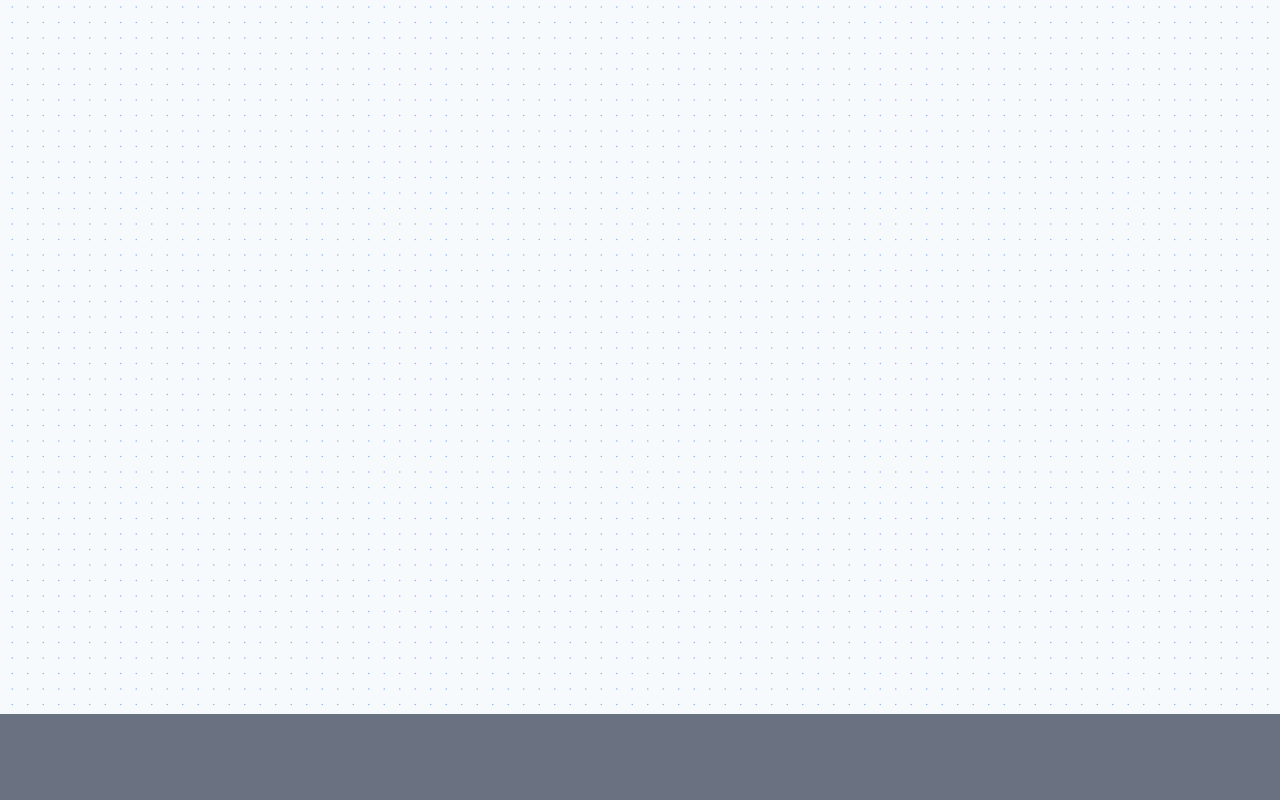
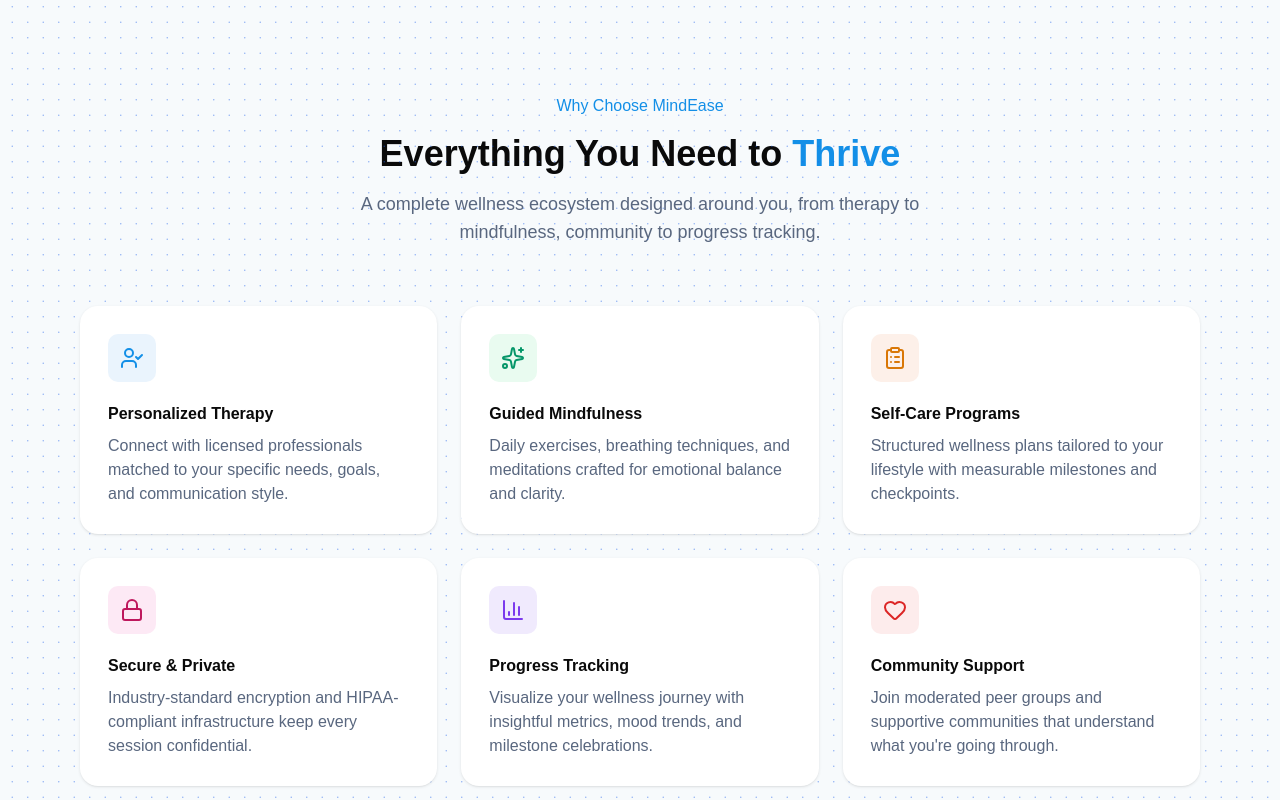
Before and after one commit to jianb14/MindEase, a React (Vite) app: page / in a window 1280 px wide. Shown: the part 1080-1880 px from the top of the page. Built offline with nearby package versions, Linux system fonts and the light colour scheme.

Commit message:
add why choose section

```diff
--- a/index.html
+++ b/index.html
@@ -2,7 +2,7 @@
 <html lang="en">
   <head>
     <meta charset="UTF-8" />
-    <link rel="icon" href="/favicon.png" type="image/png" />
+    <link rel="icon" href="/logo.ico" type="image/png" />
     <meta name="viewport" content="width=device-width, initial-scale=1.0" />
 
     <link rel="preconnect" href="https://fonts.googleapis.com">
--- a/src/features/home/LogoMarquee.jsx
+++ b/src/features/home/LogoMarquee.jsx
@@ -16,7 +16,7 @@ const logos = [
 export default function LogoMarquee() {
     return (
         <section className="relative bg-bg-primary w-full">
-            <div className="py-5">
+            <div className="pb-15">
                 <LogoLoop
                     logos={logos}
                     speed={60}
--- a/src/features/home/WhyChoose.jsx
+++ b/src/features/home/WhyChoose.jsx
@@ -1,10 +1,92 @@
-
+import {
+    UserCheck,
+    Sparkles,
+    ClipboardList,
+    Lock,
+    ChartColumn,
+    Heart,
+} from "lucide-react"
 
 export default function WhyChoose() {
     return(
 
-        <section className="relative  bg-bg-primary h-screen w-full">
+        <section className="relative bg-bg-primary w-full flex justify-center py-40 px-4 lg:px-10">
+            <div>
+                <div className="mx-0 lg:mx-50 mb-15">
+                    <p className="font-medium text-text-accent text-center mb-4">Why Choose MindEase</p>
+                    <h1 className="font-black text-4xl text-center mb-4">Everything You Need to <span className="text-text-accent">Thrive</span></h1>
+                    <p className="text-lg text-text-secondary text-center mx-0 sm:mx-10 md:mx-15 lg:mx-20">A complete wellness ecosystem designed around you, from therapy to mindfulness, community to progress tracking.</p>
+                </div>
 
+                <div className="grid grid-cols-1 lg:grid-cols-3 sm:grid-cols-2 grid-rows-2 gap-6 sm:mx-6 md:mx-10 mx-0">
+                    <div className="bg-white z-2 p-7 rounded-2xl shadow">
+                        <div className="h-12 w-12 flex justify-center items-center bg-blue-ghost rounded-lg mb-5">
+                            <UserCheck
+                                size={24}
+                                className="text-text-accent"
+                            />
+                        </div>
+                        <h4 className="font-bold mb-2">Personalized Therapy</h4>
+                        <p className="text-text-secondary">Connect with licensed professionals matched to your specific needs, goals, and communication style.</p>
+                    </div>
+
+                    <div className="bg-white z-2 p-7 rounded-2xl shadow">
+                        <div className="h-12 w-12 flex justify-center items-center bg-green-ghost rounded-lg mb-5">
+                            <Sparkles
+                                size={24}
+                                className="text-green"
+                            />
+                        </div>
+                        <h4 className="font-bold mb-2">Guided Mindfulness</h4>
+                        <p className="text-text-secondary">Daily exercises, breathing techniques, and meditations crafted for emotional balance and clarity.</p>
+                    </div>
+
+                    <div className="bg-white z-2 p-7 rounded-2xl shadow">
+                        <div className="h-12 w-12 flex justify-center items-center bg-orange-ghost rounded-lg mb-5 group-hover:scale-125">
+                            <ClipboardList
+                                size={24}
+                                className="text-orange"
+                            />
+                        </div>
+                        <h4 className="font-bold mb-2">Self-Care Programs</h4>
+                        <p className="text-text-secondary">Structured wellness plans tailored to your lifestyle with measurable milestones and checkpoints.</p>
+                    </div>
+
+                    <div className="bg-white z-2 p-7 rounded-2xl shadow">
+                        <div className="h-12 w-12 flex justify-center items-center bg-rose-ghost rounded-lg mb-5">
+                            <Lock
+                                size={24}
+                                className="text-rose"
+                            />
+                        </div>
+                        <h4 className="font-bold mb-2">Secure & Private</h4>
+                        <p className="text-text-secondary">Industry-standard encryption and HIPAA-compliant infrastructure keep every session confidential.</p>
+                    </div>
+
+                    <div className="bg-white z-2 p-7 rounded-2xl shadow">
+                        <div className="h-12 w-12 flex justify-center items-center bg-violet-ghost rounded-lg mb-5">
+                            <ChartColumn
+                                size={24}
+                                className="text-violet"
+                            />
+                        </div>
+                        <h4 className="font-bold mb-2">Progress Tracking</h4>
+                        <p className="text-text-secondary">Visualize your wellness journey with insightful metrics, mood trends, and milestone celebrations.</p>
+                    </div>
+
+                    <div className="bg-white z-2 p-7 rounded-2xl shadow">
+                        <div className="h-12 w-12 flex justify-center items-center bg-red-ghost rounded-lg mb-5">
+                            <Heart
+                                size={24}
+                                className="text-red"
+                            />
+                        </div>
+                        <h4 className="font-bold mb-2">Community Support</h4>
+                        <p className="text-text-secondary">Join moderated peer groups and supportive communities that understand what you're going through.</p>
+                    </div>
+
+                </div>
+            </div>
         </section>
 
     )
--- a/src/index.css
+++ b/src/index.css
@@ -9,6 +9,19 @@
 
   --color-bg-primary: #f7fafc;
   --color-btn-primary: #138fe7;
+
+  --color-blue: #138fe7;
+  --color-blue-ghost: #EAF4FD;
+  --color-red: rgb(220, 38, 38);
+  --color-red-ghost: #FDECEC;
+  --color-green: rgba(5, 150, 105);
+  --color-green-ghost: #E9FBF0;
+  --color-orange: rgb(217, 119, 6);
+  --color-orange-ghost: #FDF0E9;
+  --color-violet: rgb(124, 58, 237);
+  --color-violet-ghost: #F0EAFD;
+  --color-rose: rgb(190, 24, 93);
+  --color-rose-ghost: #FDE9F5;
 
   --color-text-primary: #111827;
   --color-text-secondary: #59677f;
```
Also changed, not shown: public/favicon.png (deleted), 1 other file (tests, documents, lock files or other folders).
